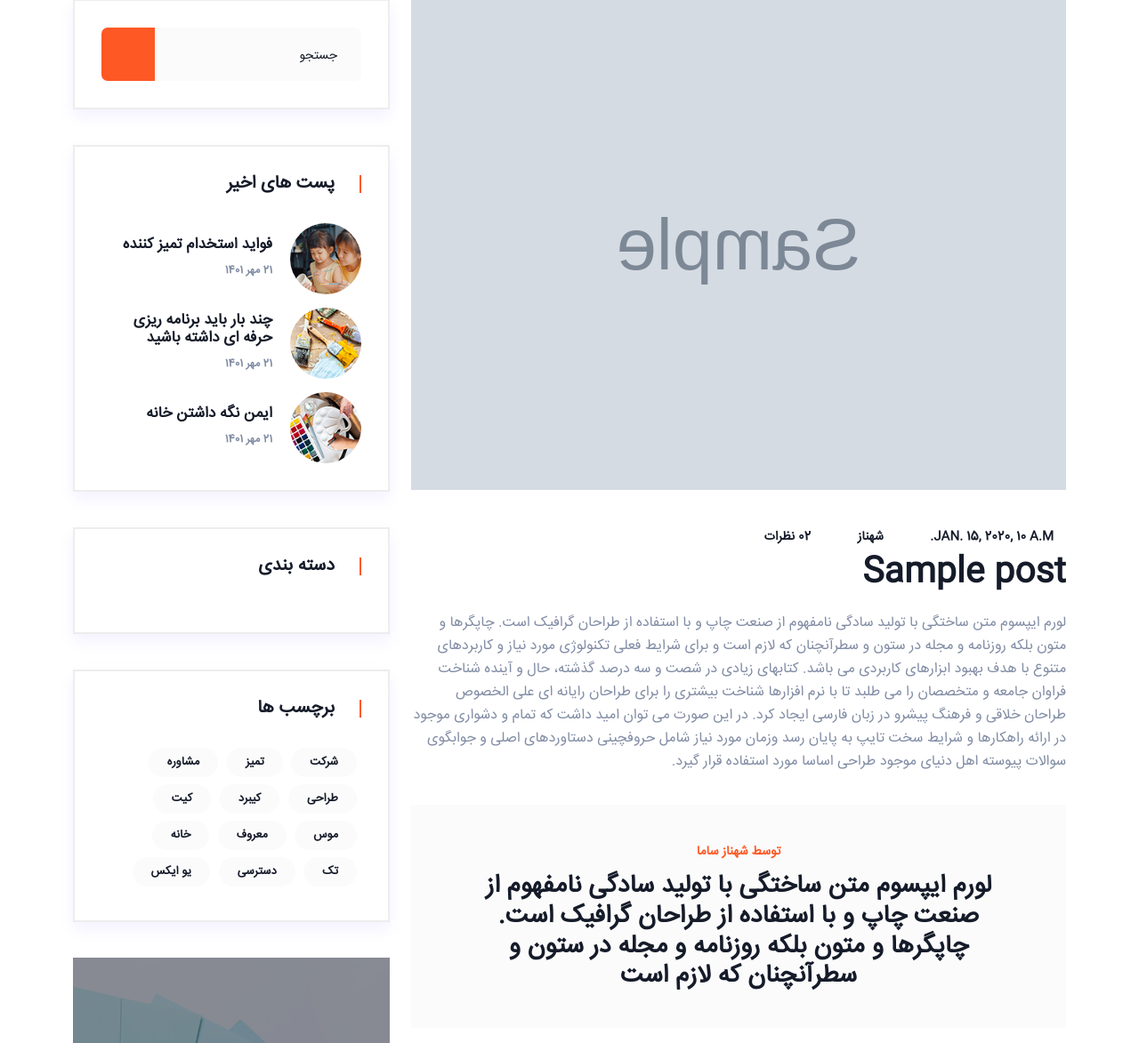
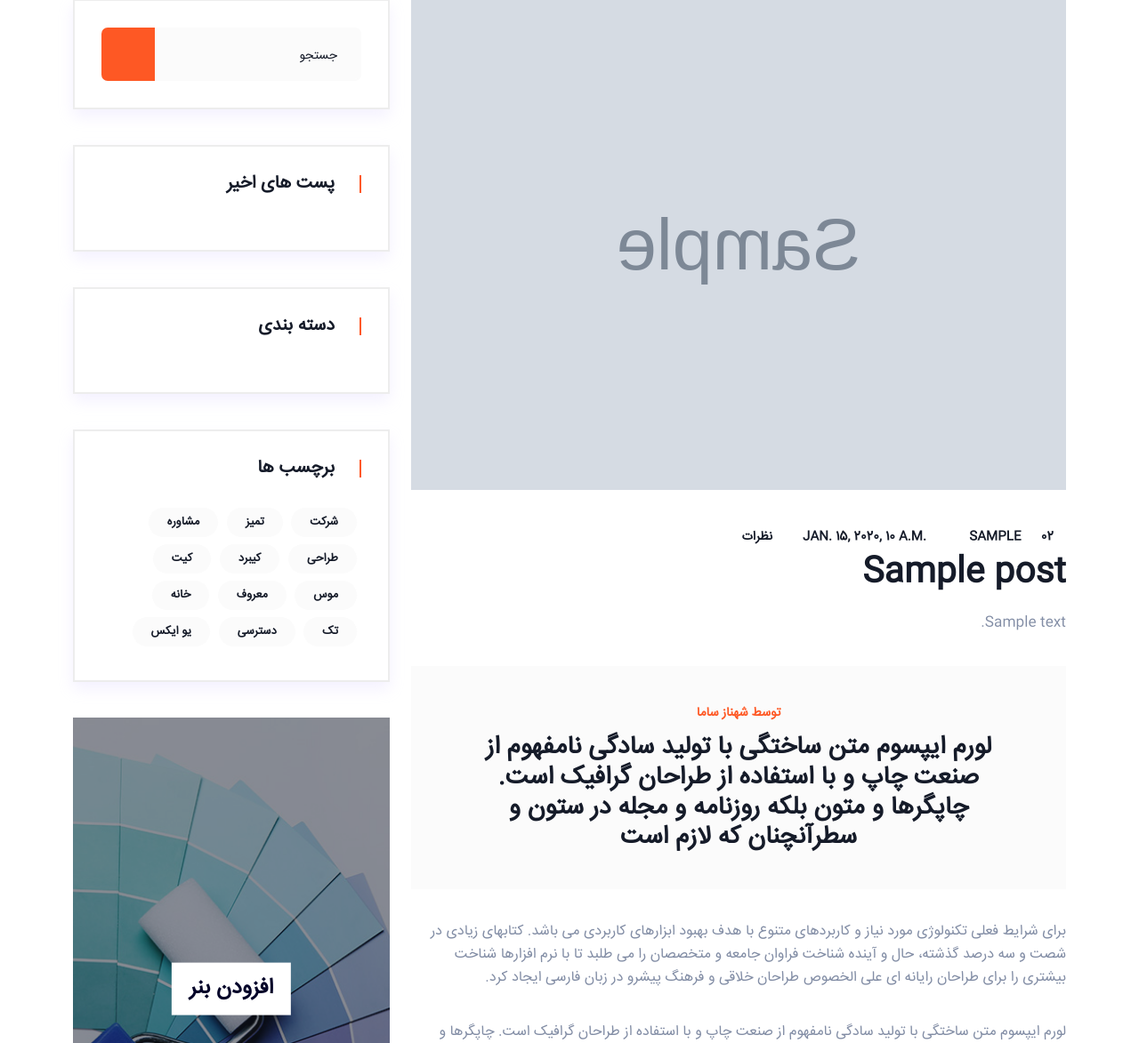
Before and after one commit to Amir-frhzd/noavaran, a Django app: page /blog/1 in a window 1280 px wide. Shown: the part 532-1705 px from the top of the page at 89% size. Run offline with Django 3.2, Linux system fonts and the light colour scheme; tables that the repository leaves empty hold one stand-in row (values such as "Sample post"); grey boxes marked "Sample" are stand-in pictures; some libraries are stand-ins or nearby versions; some web fonts are replaced.

Commit message:
author and search added to blog urls. created templatetag (snippet,latestposts) function

```diff
--- a/blog/models.py
+++ b/blog/models.py
@@ -26,4 +26,4 @@
     published_date=models.DateTimeField(null=True)
 
     class Meta:
-        ordering=['created_date']
+        ordering=['-created_date']
--- a/blog/urls.py
+++ b/blog/urls.py
@@ -5,7 +5,9 @@
     path('',blog_view,name='blog'),
     #path('category/<slug:category_slug>',blog_view,name='category'),
     re_path(r'^category/(?P<slug>[-\w]+)/',blog_view,name='category'),
+    path('author/<str:str>',blog_view,name='author'),
     path('<int:pid>',single_view,name='single'),
+    path('search/',search_view,name='search')
 
 
 ]
--- a/blog/views.py
+++ b/blog/views.py
@@ -1,15 +1,26 @@
 from django.shortcuts import render,get_object_or_404
 from .models import Post,Category
 # Create your views here.
-def blog_view(request,slug=None):
+def blog_view(request,slug=None,str=None):
     posts=Post.objects.filter(status=1)
     if slug:
         posts=posts.filter(category__slug=slug)
+    if str:
+        posts=posts.filter(author__first_name=str)
     categories=Category.objects.all()
     context={'posts':posts,'categories':categories}
     return render(request,'blog/blog.html',context)
 
 def single_view(request,pid):
     posts=get_object_or_404(Post,pk=pid,status=1)
+
     context={'post':posts}
     return render(request,'blog/blog-single.html',context)
+def search_view(request):
+    posts=Post.objects.filter(status=1)
+    if request.method == 'GET' :
+        #print(request.GET.get('s'))
+        if s :=request.GET.get('s'):
+            posts = posts.filter(content__contains=s)
+    context ={'posts':posts}
+    return render(request,'blog/blog.html',context)
--- a/templates/blog/blog-latest-post.html
+++ b/templates/blog/blog-latest-post.html
@@ -6,51 +6,23 @@
     <div class="sidebar__widget-content">
        <div class="sidebar__post rc__post">
           <ul>
+            {% for post in posts %}
              <li>
                 <div class="rc__post d-flex align-items-center">
                    <div class="rc__post-thumb mr-20">
-                      <img src="{% static 'img/blog/sidebar/blog-sm-1.jpg' %}" alt="">
+                      <img src="{{post.img.url}}" alt="">
                    </div>
                    <div class="rc__post-content">
                       <h3 class="rc__post-title">
-                         <a href="blog-details.html">فواید استخدام تمیز کننده</a>
+                         <a href="{% url 'blog:single' pid=post.id %}">{{post.title}}</a>
                       </h3>
                       <div class="rc__meta">
-                         <span>21 مهر 1401</span>
+                         <span>{{post.published_date|date:"d M Y"}}</span>
                       </div>
                    </div>
                 </div>
              </li>
-             <li>
-                <div class="rc__post d-flex align-items-center">
-                   <div class="rc__post-thumb mr-20">
-                      <img src="{% static 'img/blog/sidebar/blog-sm-2.jpg' %}" alt="">
-                   </div>
-                   <div class="rc__post-content">
-                      <h3 class="rc__post-title">
-                         <a href="blog-details.html">چند بار باید برنامه ریزی حرفه ای داشته باشید</a>
-                      </h3>
-                      <div class="rc__meta">
-                         <span>21 مهر 1401</span>
-                      </div>
-                   </div>
-                </div>
-             </li>
-             <li>
-                <div class="rc__post d-flex align-items-center">
-                   <div class="rc__post-thumb mr-20">
-                      <img src="{% static 'img/blog/sidebar/blog-sm-3.jpg' %}" alt="">
-                   </div>
-                   <div class="rc__post-content">
-                      <h3 class="rc__post-title">
-                         <a href="blog-details.html">ایمن نگه داشتن خانه</a>
-                      </h3>
-                      <div class="rc__meta">
-                         <span>21 مهر 1401</span>
-                      </div>
-                   </div>
-                </div>
-             </li>
+            {% endfor %}
           </ul>
        </div>
     </div>
--- a/templates/blog/blog-search.html
+++ b/templates/blog/blog-search.html
@@ -2,9 +2,9 @@
 <div class="sidebar__widget mb-40">
     <div class="sidebar__widget-content">
        <div class="sidebar__search-2">
-          <form action="#">
+          <form action="{% url 'blog:search' %}" method="get">
              <div class="sidebar__search-input-2">
-                <input type="text" placeholder="جستجو">
+                <input type="text" placeholder="جستجو" name="s">
                 <button type="submit"><i class="far fa-search"></i></button>
              </div>
           </form>
--- a/templates/blog/blog-single.html
+++ b/templates/blog/blog-single.html
@@ -179,14 +179,14 @@
                               <div class="postbox__content postbox__content-single">
                                  <div class="postbox__meta">
                                     <span><i class="far fa-calendar-check"></i>{{post.created_date}}</span>
-                                    <span><a href="#"><i class="far fa-user"></i> شهناز</a></span>
+                                    <span><a href="#"><i class="far fa-user"></i>{{post.author.first_name}}</a></span>
                                     <span><a href="#"><i class="fal fa-comments"></i> 02 نظرات</a></span>
                                  </div>
                                  <h3 class="postbox__title">
                                     <a href="blog-details.html">{{post.title}}</a>
                                  </h3>
                                  <div class="postbox__text postbox__text-single mb-35">
-                                    <p>لورم ایپسوم متن ساختگی با تولید سادگی نامفهوم از صنعت چاپ و با استفاده از طراحان گرافیک است. چاپگرها و متون بلکه روزنامه و مجله در ستون و سطرآنچنان که لازم است و برای شرایط فعلی تکنولوژی مورد نیاز و کاربردهای متنوع با هدف بهبود ابزارهای کاربردی می باشد. کتابهای زیادی در شصت و سه درصد گذشته، حال و آینده شناخت فراوان جامعه و متخصصان را می طلبد تا با نرم افزارها شناخت بیشتری را برای طراحان رایانه ای علی الخصوص طراحان خلاقی و فرهنگ پیشرو در زبان فارسی ایجاد کرد. در این صورت می توان امید داشت که تمام و دشواری موجود در ارائه راهکارها و شرایط سخت تایپ به پایان رسد وزمان مورد نیاز شامل حروفچینی دستاوردهای اصلی و جوابگوی سوالات پیوسته اهل دنیای موجود طراحی اساسا مورد استفاده قرار گیرد.</p>
+                                    <p>{{post.content}}</p>
                                  </div>
                                  <div class="postbox__quote p-relative z-index-1 text-center mb-35">
                                     <blockquote>
```
Also changed, not shown: blog/templatetags/blog-tags.py (added, +13 -0 lines), templates/blog/blog.html (+5 -4 lines), blog/templatetags/__init__.py (added).
